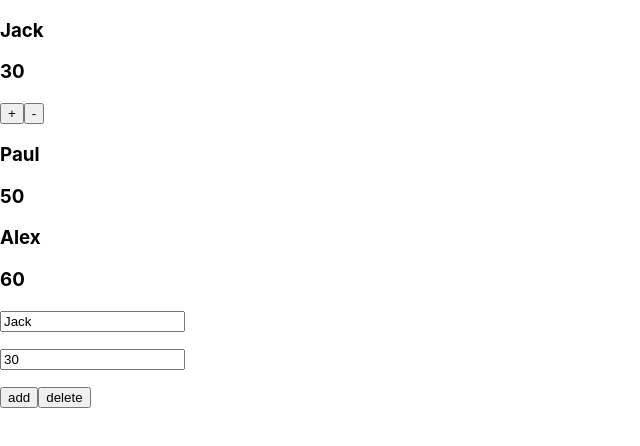
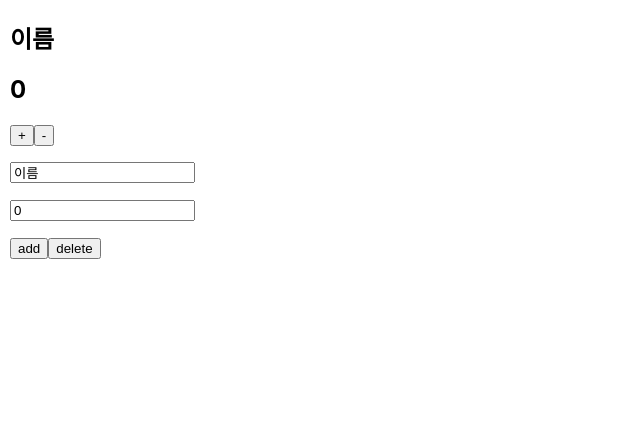
Before and after one commit to ezidol/class-check, a React (Create React App) app: page / in a window 1280 px wide. Shown: the top 446 px of the page, without its empty margins (0-640 px from the left). Built offline with nearby package versions, Linux system fonts and the light colour scheme.

Commit message:
debug score

```diff
--- a/src/components/Class/Class.js
+++ b/src/components/Class/Class.js
@@ -8,19 +8,10 @@ class Class extends Component {
         studentList: [
             {
                 id: 1,
-                name: "Jack",
-                score: 30
+                name: "이름",
+                score: 0
             },
-            {
-                id: 2,
-                name: "Paul",
-                score: 50
-            },
-            {
-                id: 3,
-                name: "Alex",
-                score: 60
-            }
+
         ],
         activeId: 1
 
@@ -50,7 +41,7 @@ class Class extends Component {
                 {
                     id: this.state.studentList.length +1,
                     name: '이름',
-                    score: '점수'
+                    score: 0
                 }
             ],
             activeId: this.state.studentList.length +1
--- a/src/components/Class/Note/Note.js
+++ b/src/components/Class/Note/Note.js
@@ -1,4 +1,5 @@
 import React from 'react';
+import './Note.css';
 
 const note = (props) => {
     return (
--- a/src/components/Class/Students/Student/Student.css
+++ b/src/components/Class/Students/Student/Student.css
@@ -1,3 +1,4 @@
 .Student {
     color: red;
+
 }
--- a/src/components/Class/Students/Student/Student.js
+++ b/src/components/Class/Students/Student/Student.js
@@ -7,10 +7,10 @@ const student = (props) => {
     console.log(props.id);
     return (
         <Aux>
-            <div
+            <div className={classes.Card}
             onClick={props.clicked}>
-                <h3>{props.name}</h3>
-                <h3>{props.score}</h3>
+                <h2>{props.name}</h2>
+                <h2>{props.score}</h2>
                 {props.id === props.activeId ? <div className="button">
                     <button onClick={props.handlePlusScore}>+</button>
                     <button onClick={props.handleMinusScore}>-</button>
--- a/src/container/App.css
+++ b/src/container/App.css
@@ -1,3 +1,4 @@
 .App {
+  padding-left: 10px;
   text-align: left;
 }
```
